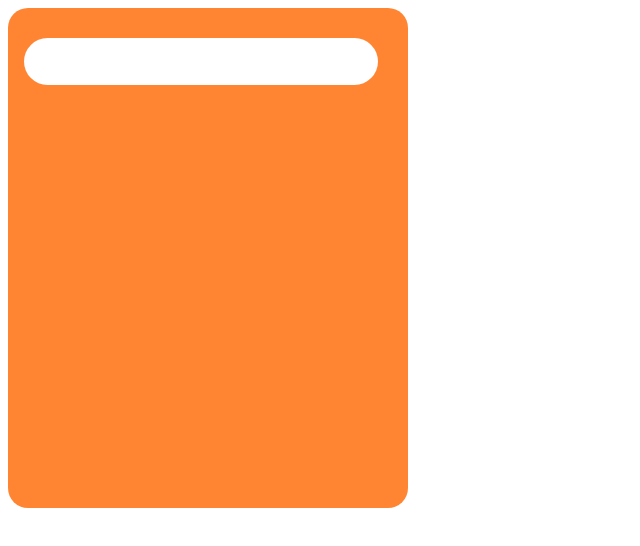
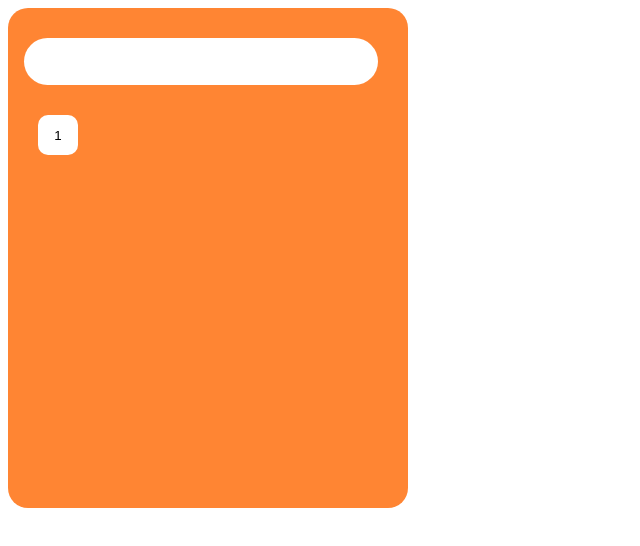
Before and after one commit to Disha-Nalawade/Calculator_design, a plain HTML site: page index.html in a window 1280 px wide. Shown: the whole page, without its empty margins (0-640 px from the left). Drawn offline with Linux system fonts and the light colour scheme.

Commit message:
1st button created

```diff
--- a/Css/index.css
+++ b/Css/index.css
@@ -1,4 +1,4 @@
-.container {
+.main_container {
   background-color: #ff8533;
   border: none;
   border-radius: 20px;
@@ -17,3 +17,13 @@
   border: none;
   border-radius: 25px;
 }
+.button_container {
+  margin: 30px;
+}
+.btn {
+  background-color: white;
+  border: none;
+  border-radius: 10px;
+  width: 40px;
+  height: 40px;
+}
--- a/index.html
+++ b/index.html
@@ -6,9 +6,14 @@
     <link rel="stylesheet" href="./Css/index.css" />
   </head>
   <body>
-    <div class="container">
+    <div class="main_container">
       <div class="textbox">
         <input class="input_box" type="text" name="text" />
+      </div>
+      <div class="button_container">
+        <div>
+          <button class="btn">1</button>
+        </div>
       </div>
     </div>
   </body>
```
